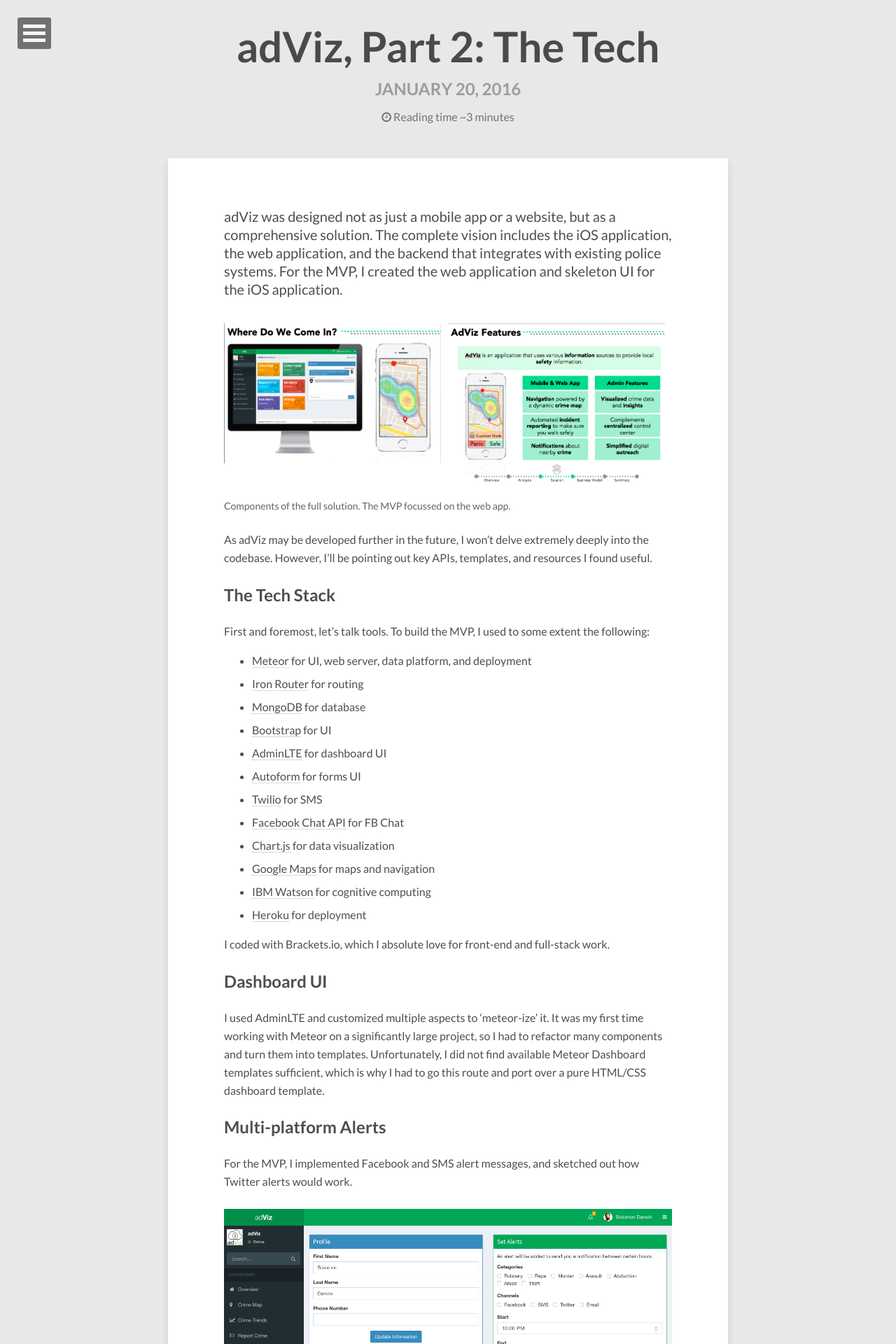
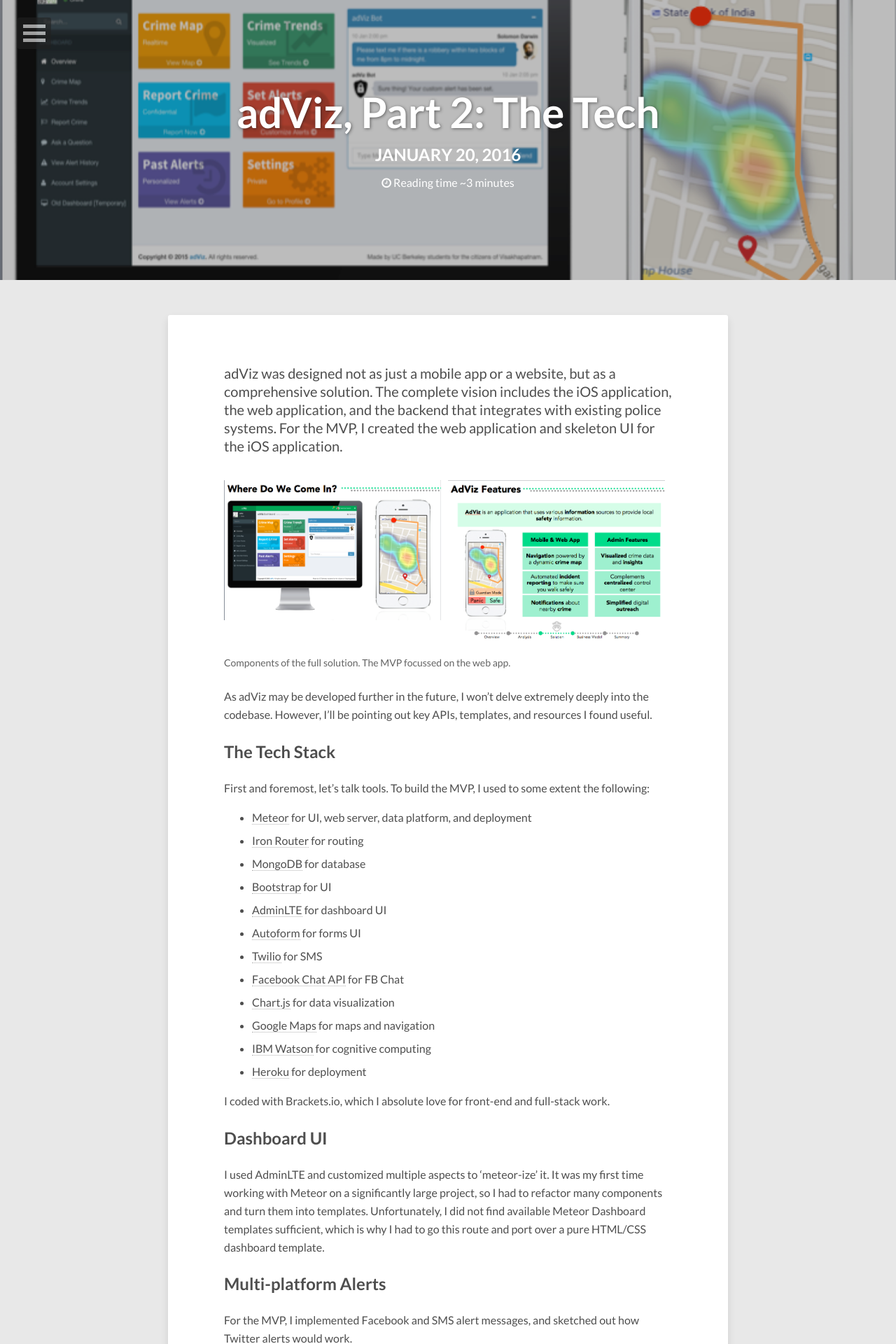
Before and after one commit to txizzle/blog, a Jekyll site: the page built from _posts/2016-01-20-Adviz-Part-2.md, in a window 1280 px wide. Shown: the top 1920 px of the page at 70% size. Built offline with Jekyll 4.4.1, drawn with Linux system fonts in a browser that asks for light colours; nearby versions of some CDN libraries.

```diff
--- a/_posts/2016-01-20-Adviz-Part-2.md
+++ b/_posts/2016-01-20-Adviz-Part-2.md
@@ -3,6 +3,8 @@ layout: post
 title: adViz, Part 2&#58; The Tech
 tags: [adviz, meteorjs, india, code, SE]
 modified: 2016-1-21
+image:
+  feature: demo1.png
 ---
 adViz was designed not as just a mobile app or a website, but as a comprehensive solution. The complete vision includes the iOS application, the web application, and the backend that integrates with existing police systems. For the MVP, I created the web application and skeleton UI for the iOS application.
 
```
